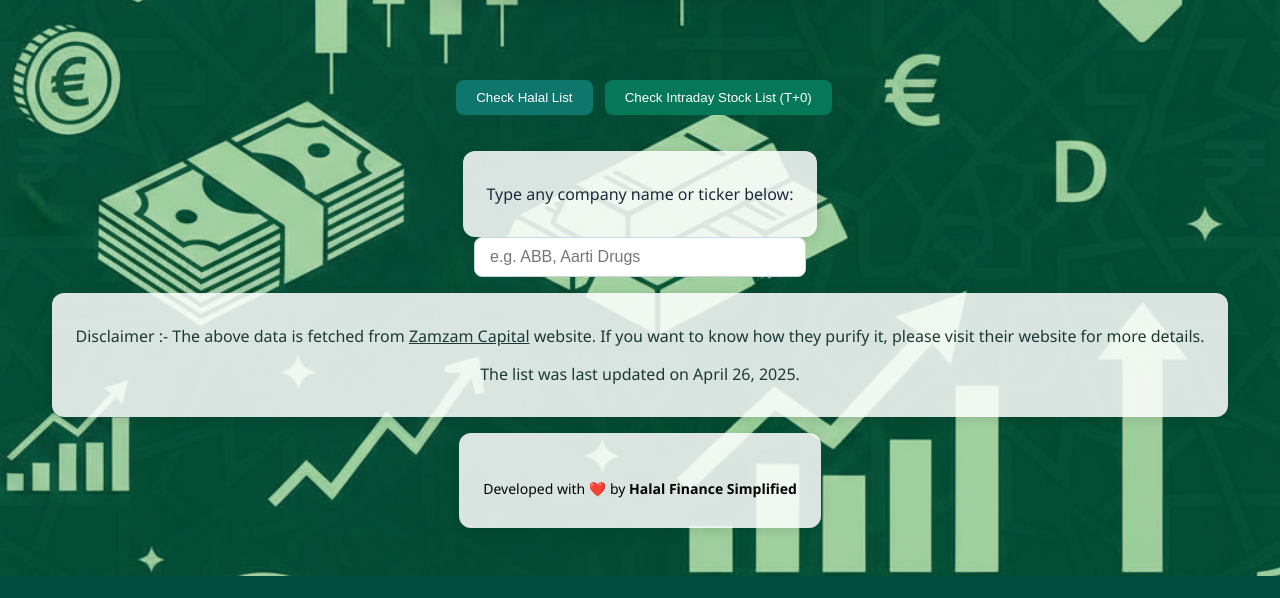
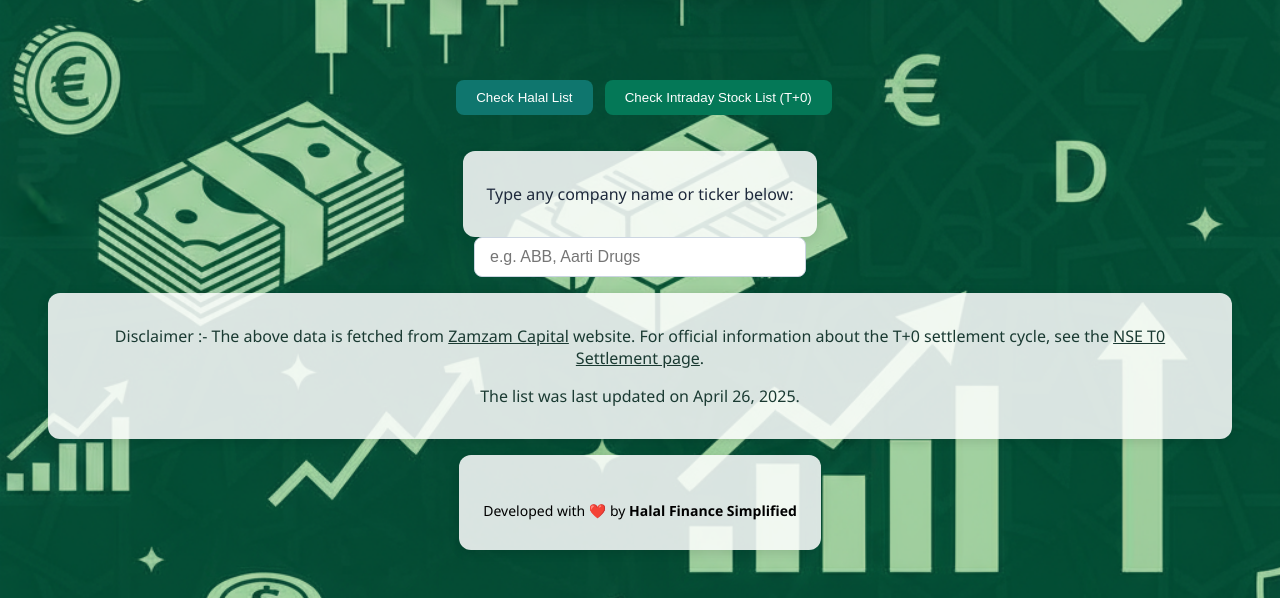
Before and after one commit to arshadars19/halal-stock-checker, a plain HTML site: page index.html in a window 1280 px wide. Shown: the part 458-1056 px from the top of the page. Before the commit the page ends 1034 px from the top, so only its background shows below. Drawn offline with Linux system fonts and the light colour scheme.

Commit message:
fix:- t+0 stock nse website attachment

```diff
--- a/index.html
+++ b/index.html
@@ -250,10 +250,10 @@
     <div
         style="display:inline-block; background:rgba(255,255,255,0.85); border-radius:12px; padding:16px 24px; box-shadow:0 2px 12px rgba(0,0,0,0.12); margin-top:16px;">
         <p style="color:#1a3a32; margin-bottom:8px;">
-            Disclaimer :- The above data is fetched from
-            <a href="https://zamzam-capital.com/halal-stocks/" target="_blank" style="color:#1a3a32;">Zamzam Capital</a>
-            website.
-            If you want to know how they purify it, please visit their website for more details.
+              Disclaimer :- The above data is fetched from
+              <a href="https://zamzam-capital.com/halal-stocks/" target="_blank" style="color:#1a3a32;">Zamzam Capital</a>
+              website. For official information about the T+0 settlement cycle, see the
+              <a href="https://www.nseindia.com/products-services/t0-settlement-cycle" target="_blank" style="color:#1a3a32;">NSE T0 Settlement page</a>.
         </p>
         <p style="color:#1a3a32;">
             The list was last updated on April 26, 2025.
```
